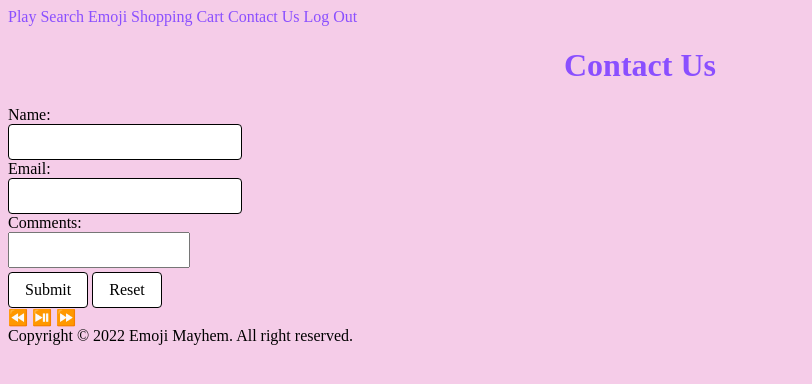
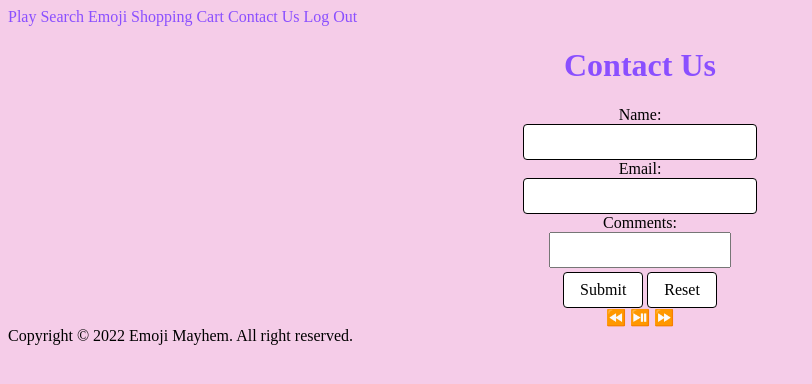
Before and after one commit to PatrickZhao0/WebDev-Project, a PHP site: page /contact.html in a window 1280 px wide. Shown: the top 384 px of the page, without its empty margins (0-812 px from the left). Run offline with PHP 8.4, Linux system fonts and the light colour scheme; some web fonts are replaced.

Commit message:
Nordy Dec 10 10:00

```diff
--- a/contact.html
+++ b/contact.html
@@ -32,7 +32,7 @@
         <h1>
             Contact Us
         </h1>
-        <form action="login.php" method="post">
+        <form action="login.php" method="post" style="text-align:center;">
             <label for="name">Name:</label><br>
             <input type="text" name="name" required><br>
 
@@ -48,7 +48,7 @@
             </div>
         </form>
 
-        <div class="radio_station">
+        <div class="radio_station" style="text-align:center;">
             <button class="last_song" style="padding: 0; border: 0; background-color: transparent;">&#9194</button>
             <button class="stop_song" style="padding: 0; border: 0; background-color: transparent;">⏯️</button>
             <button class="next_song" style="padding: 0; border: 0; background-color: transparent;">&#9193</button>
```
Also changed, not shown: css/style.css (+0 -21 lines).
